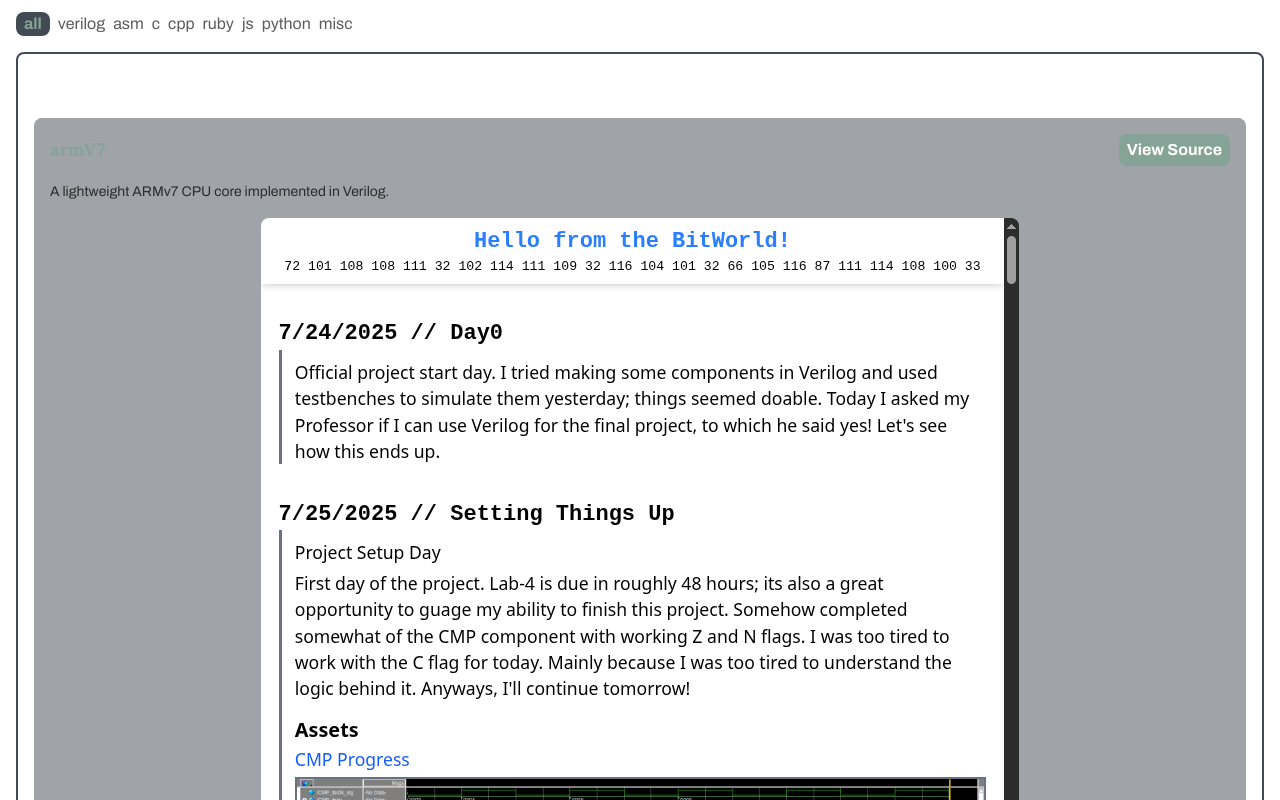
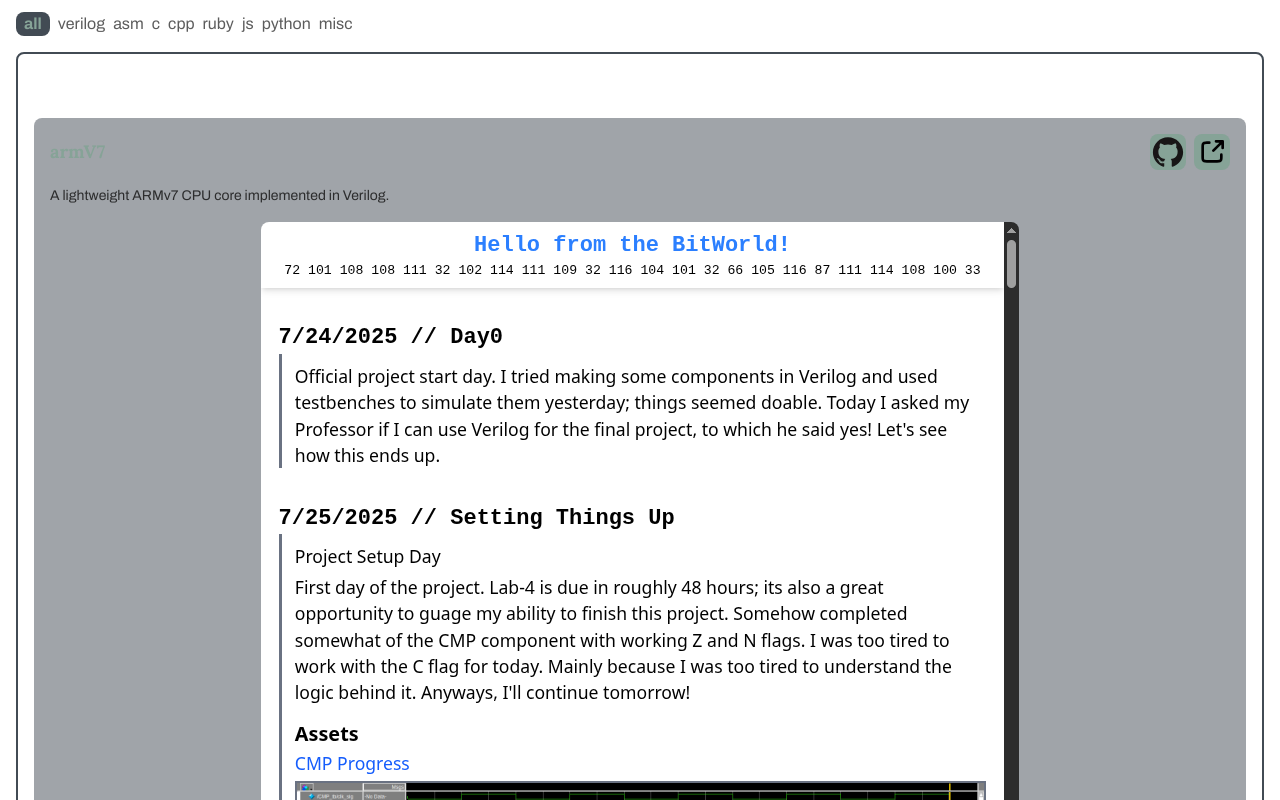
Before and after one commit to amrxt1/amritv, a Next.js app: page / in a window 1280 px wide. Shown: the part 920-1720 px from the top of the page. Built offline with nearby package versions, Linux system fonts and the light colour scheme.

Commit message:
Add external links for projects

```diff
--- a/src/components/ProjectsRenderer.jsx
+++ b/src/components/ProjectsRenderer.jsx
@@ -19,6 +19,7 @@ const projects = [
     details:
       "Built for a computer architecture course. The CPU supports a subset of ARM instructions and was verified against test benches.",
     repo: "armv7",
+    preview: "https://armv7.vercel.app",
   },
   {
     id: 1,
@@ -47,6 +48,7 @@ const projects = [
     details:
       "Built with React and Tailwind. Integrates with the backend to provide a smooth student collaboration experience.",
     repo: "cchive_frontend",
+    preview: "https://cchive.vercel.app",
   },
   {
     id: 3,
@@ -75,6 +77,7 @@ const projects = [
     details:
       "Built with React and Firebase. Designed for a local fire hall to organize and publish community events.",
     repo: "fire-hall-events",
+    preview: "https://fire-hall-events.vercel.app",
   },
   {
     id: 5,
@@ -89,6 +92,7 @@ const projects = [
     details:
       "MERN stack app connecting customers with moving crews, featuring real-time updates.",
     repo: "junk-removal-demo",
+    preview: "https://junk-removal-demo.vercel.app",
   },
   {
     id: 6,
@@ -131,6 +135,7 @@ const projects = [
     details:
       "Ruby on Rails project mimicking early Facebook core features. Built to practice scalable app design.",
     repo: "project_facebook",
+    preview: "https://project-facebook.fly.dev/",
   },
   {
     id: 9,
@@ -167,14 +172,23 @@ function ProjectCard({ project }) {
         <h1 className="text-primary flex items-center font-serif text-lg font-bold">
           {project.title}
         </h1>
-        <div className="flex items-center justify-end">
+        <div className="flex items-center justify-end gap-2">
           <a
             href={`https://github.com/amrxt1/${project.repo}`}
             target="_blank"
-            className="bg-primary text-background rounded-lg px-2 py-1 font-bold"
+            className="bg-primary shrink-0 rounded-lg p-0.5"
           >
-            View Source
+            <img src="/devicons/github.svg" alt="" className="size-8" />
           </a>
+          {project.preview && (
+            <a
+              href={project.preview}
+              target="_blank"
+              className="bg-primary shrink-0 rounded-lg p-0.5"
+            >
+              <img src="/external-link.svg" alt="" className="size-8" />
+            </a>
+          )}
         </div>
       </div>
       <p className="text-sm">{project.desc}</p>
```
Also changed, not shown: public/devicons/github.svg (added), public/external-link.svg (added).
